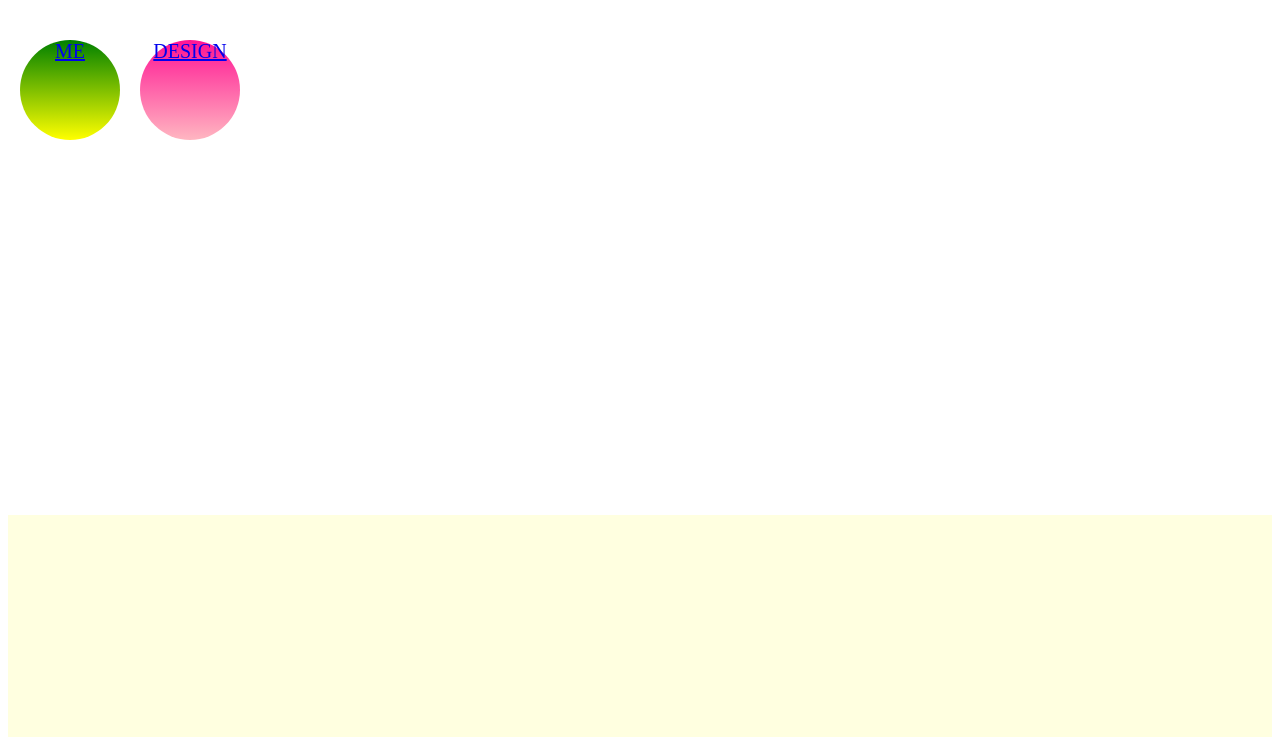
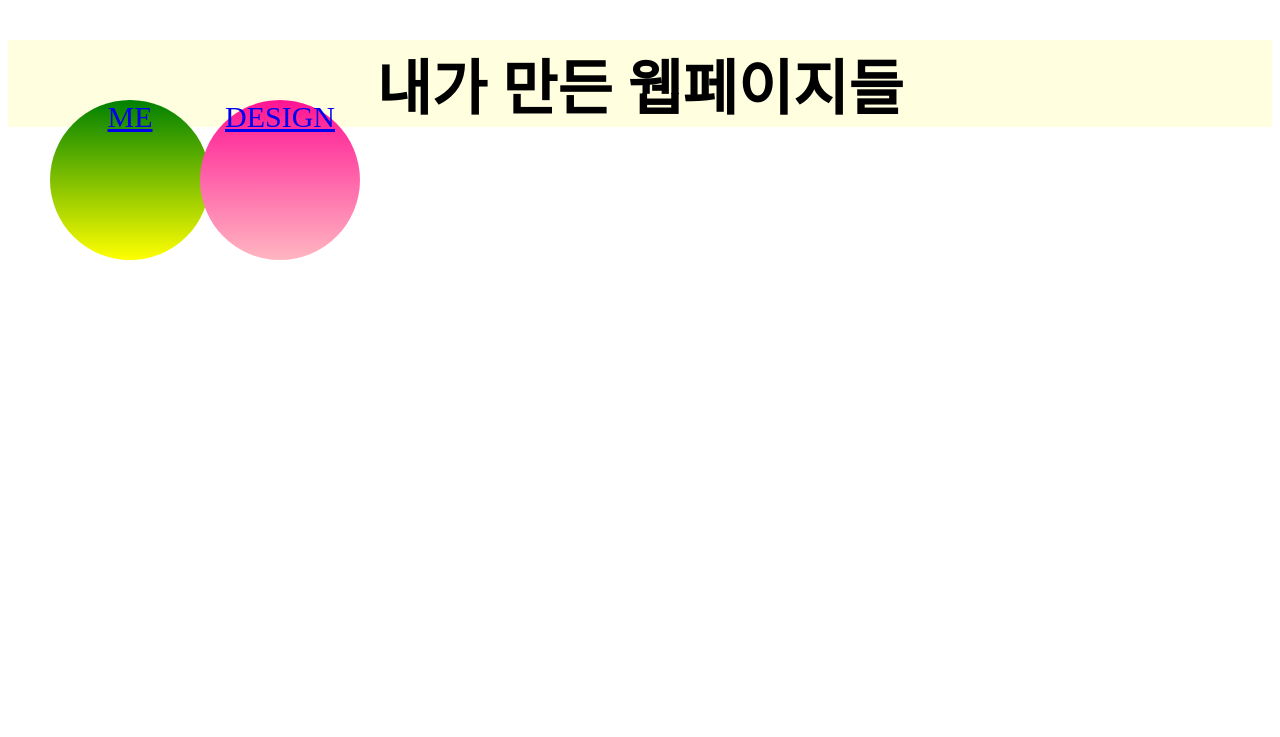
Before and after one commit to yoonseoin/whereisee, a plain HTML site: page index.html in a window 1280 px wide. Shown: the top 737 px of the page. Drawn offline with Linux system fonts and the light colour scheme.

Commit message:
Update style.css

```diff
--- a/style.css
+++ b/style.css
@@ -8,29 +8,29 @@
 }
 header {
 	background-color: lightyellow;
-	font-size: 30vw;
+	font-size: 30px;
 
 }
 .a {
-	width: 100px;
-	height: 100px;
-	border-radius: 50px;
+	width: 160px;
+	height: 160px;
+	border-radius: 80px;
 	background:linear-gradient(green, yellow);
 	position: absolute;
-	top: 40px;
-	left: 20px;
-	font-size: 20px;
+	top: 100px;
+	left: 50px;
+	font-size: 30px;
 	text-decoration-line: underline;
 }
 .b {
-	width: 100px;
-	height: 100px;
-	border-radius: 50px;
+	width: 160px;
+	height: 160px;
+	border-radius: 80px;
 	background:linear-gradient(deeppink, lightpink);
 	position: absolute;
-	top: 40px;
-	left: 140px;
-	font-size: 20px;
+	top: 100px;
+	left: 200px;
+	font-size: 30px;
 	text-decoration-line: underline;
 }
 li {
```
